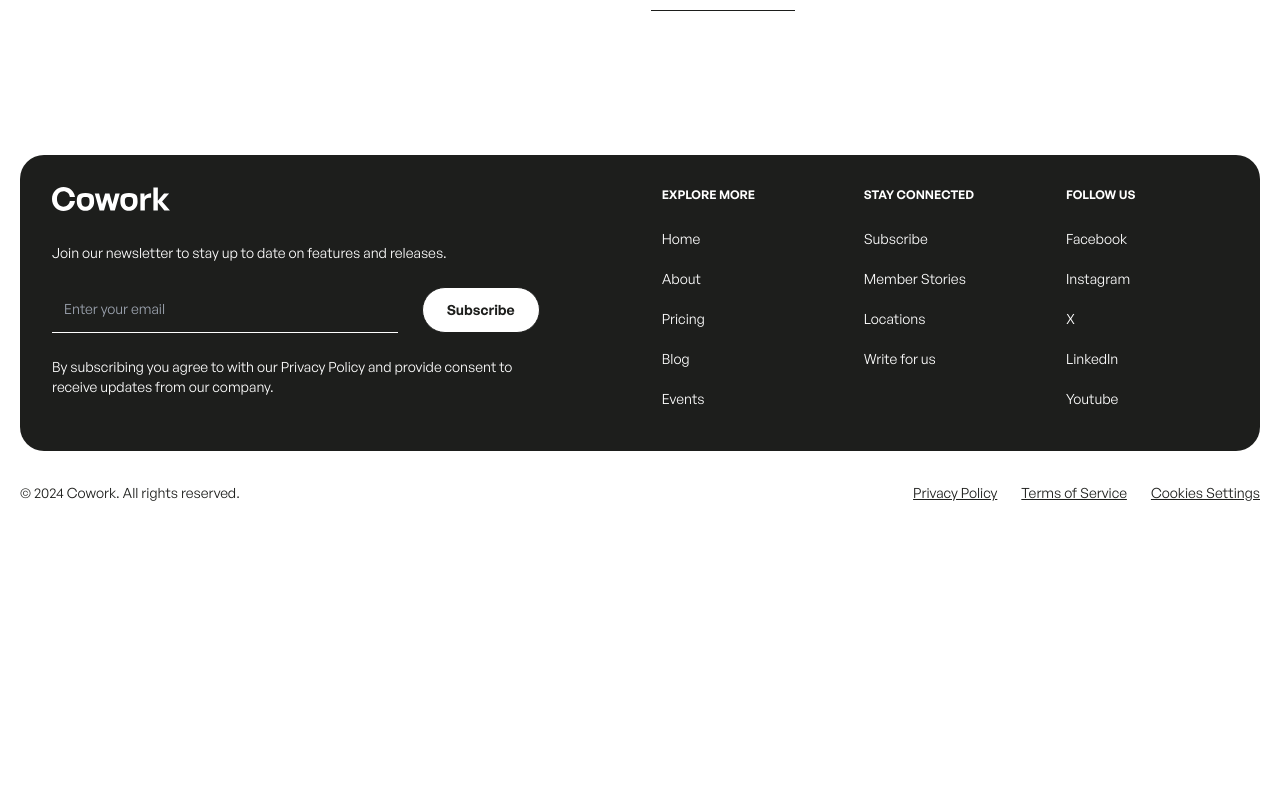
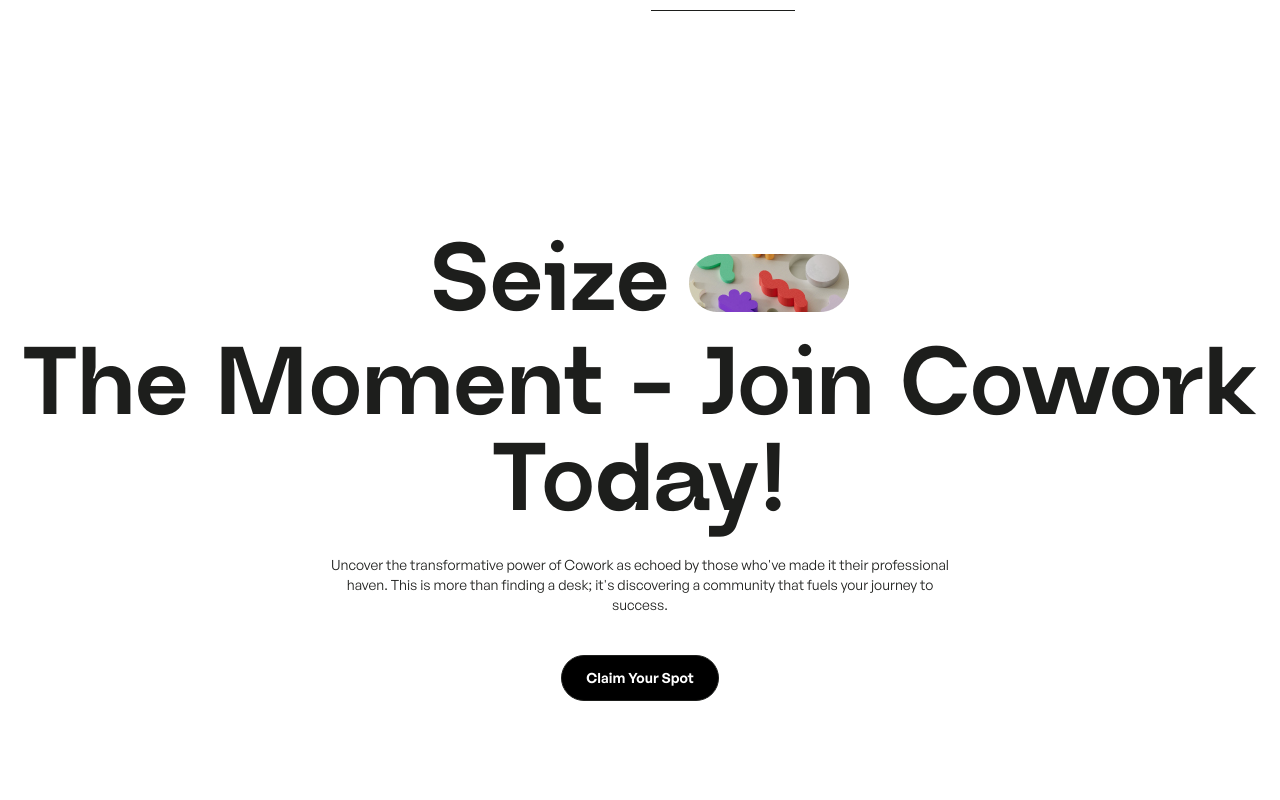
Before and after one commit to remolalata/cowork, a Next.js app: page / in a window 1280 px wide. Shown: the part 5200-6000 px from the top of the page. Before the commit the page ends 5735 px from the top, so only its background shows below. Built offline with nearby package versions, Linux system fonts and the light colour scheme.

Commit message:
cta component

```diff
--- /dev/null
+++ b/components/CTA/cta.tsx
@@ -0,0 +1,21 @@
+import Button from "../UI/Button/button"
+
+import { CTA_CONTENT, CTA_LABEL } from "@/constants/siteLabelsConstants";
+
+const CTA: React.FC = (props) => {
+    return (
+        <div className="container py-12 lg:py-28">
+            <h2 className="font-neue-regrade flex items-center justify-center flex-wrap text-5xl lg:text-8xl gap-x-5 gap-y-2">
+                <span className="">Seize</span>
+                <span className="cta-pattern" aria-hidden="true"></span>
+                <span className="text-center">The Moment - Join Cowork Today!</span>
+            </h2>
+            <p className="max-w-[640px] mx-auto mt-6 text-center">{CTA_CONTENT}</p>
+            <div className="w-fit mx-auto mt-10">
+                <Button>{CTA_LABEL}</Button>
+            </div>
+        </div>
+    )
+}
+
+export default CTA;
--- a/constants/siteLabelsConstants.ts
+++ b/constants/siteLabelsConstants.ts
@@ -18,3 +18,6 @@ export const TESTIMONIALS_STANDFIRST: string = "Heart It from Our Clients";
 export const FAQS_HEADING: string = "Frequently Asked Questions";
 export const FAQS_STANDFIRST: string = "Your Roadmap to Coworking Clarity";
 export const FAQS_CONTENT: string = "Frequently asked questions ordered by popularity. Remember that if the visitor has not committed to the call to action, they may still have questions (doubts) that can be answered.";
+
+export const CTA_CONTENT: string = "Uncover the transformative power of Cowork as echoed by those who've made it their professional haven. This is more than finding a desk; it's discovering a community that fuels your journey to success.";
+export const CTA_LABEL: string = "Claim Your Spot";
--- a/pages/index.tsx
+++ b/pages/index.tsx
@@ -12,6 +12,7 @@ import Statistics from "@/components/Statistics/statistics";
 import VirtualTour from "@/components/VirtualTour/virtualTour";
 import Testimonials from "@/components/Testimonails/testimonials";
 import FAQS from "@/components/FAQS/faqs";
+import CTA from "@/components/CTA/cta";
 
 import { fetchMockData } from "@/utils/helpers";
 
@@ -93,6 +94,10 @@ const Home: React.FC<HomeProps> = (props) => {
             <FAQS data={state.faqs} />
           </section>
         }
+
+        <section>
+          <CTA />
+        </section>
       </Layout>
     </>
   )
--- a/styles/globals.css
+++ b/styles/globals.css
@@ -16,6 +16,10 @@
 
 .virtual-tour-pattern {
     @apply inline-block w-[121px] h-[34px] bg-virtual-tour-pattern
+}
+
+.cta-pattern {
+    @apply inline-block w-[160px] h-[58px] bg-cta-pattern
 }
 
 .container {
--- a/tailwind.config.ts
+++ b/tailwind.config.ts
@@ -21,6 +21,7 @@ const config: Config = {
         "hero-title-pattern": "url('../public/images/hero-title-pattern.svg')",
         "feature-pattern": "url('../public/images/feature-pattern.png')",
         "virtual-tour-pattern": "url('../public/images/virtual-tour-pattern.png')",
+        "cta-pattern": "url('../public/images/cta-pattern.png')",
       },
       colors: {
         "humble-black": "#1D1E1C",
```
Also changed, not shown: public/images/cta-pattern.png (added).
